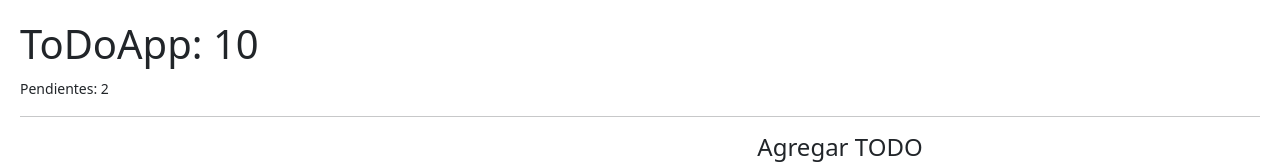
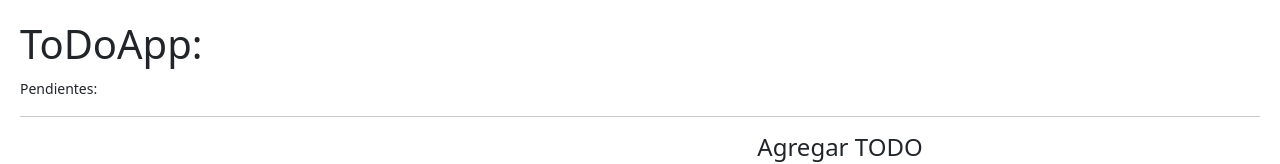
Before and after one commit to danielalbanez40/react-de-cero-a-experto-MERN, a React (Vite) app in the folder 05-hook-app/: page / in a window 1280 px wide. Shown: the top 164 px of the page. Built offline with nearby package versions, Linux system fonts and the light colour scheme.

Commit message:
Task: Hook useTodo

```diff
--- a/05-hook-app/src/08-useReducer/ToDoApp.jsx
+++ b/05-hook-app/src/08-useReducer/ToDoApp.jsx
@@ -1,54 +1,21 @@
-import { useEffect, useReducer } from "react";
-import todoReducer from "./todo-reducer";
 import TodoList from "./TodoList";
 import TodoAdd from "./TodoAdd";
-
-const initialState = [];
-
-const init = () => {
-  return JSON.parse(localStorage.getItem("todos")) || [];
-};
+import useTodo from "../Hooks/useTodo";
 
 const ToDoApp = () => {
-  const [todos, dispatch] = useReducer(todoReducer, initialState, init);
-
-  useEffect(() => {
-    localStorage.setItem("todos", JSON.stringify(todos) || []);
-  }, [todos]);
-
-  const handleNewTodo = (todo) => {
-    const newTodoAction = {
-      type: "ADD_TODO",
-      payload: todo,
-    };
-
-    dispatch(newTodoAction);
-  };
-
-  const handleDeleteTodo = (id) => {
-    const deleteTodoAction = {
-      type: "DELETE_TODO",
-      payload: id,
-    };
-
-    dispatch(deleteTodoAction);
-  };
-
-  const handleToggleTodo = (id) => {
-
-    const toggleTodoAction = {
-      type: "TOGGLE_TODO",
-      payload: id,
-    };
-
-    dispatch(toggleTodoAction);
-
-  };
+  const {
+    todos,
+    todosCount,
+    pendingTodosCount,
+    handleNewTodo,
+    handleToggleTodo,
+    handleDeleteTodo,
+  } = useTodo();
 
   return (
     <>
-      <h1>ToDoApp: 10 </h1>
-      <small>Pendientes: 2 </small>
+      <h1>ToDoApp: {todosCount} </h1>
+      <small>Pendientes: {pendingTodosCount}</small>
       <hr />
 
       <div className="row">
--- /dev/null
+++ b/05-hook-app/src/Hooks/index.js
@@ -0,0 +1,6 @@
+// Archivo 'Barril'
+
+export  * from './useCounter'
+export  * from './useFetch'
+export  * from './useForm'
+export  * from './useTodo'
--- /dev/null
+++ b/05-hook-app/src/Hooks/useTodo.js
@@ -0,0 +1,61 @@
+import { useEffect, useReducer } from "react";
+import todoReducer from "../08-useReducer/todo-reducer";
+
+const initialState = [];
+
+const init = () => {
+  return JSON.parse(localStorage.getItem("todos")) || [];
+};
+
+const useTodo = () => {
+  const [todos, dispatch] = useReducer(todoReducer, initialState, init);
+
+  useEffect(() => {
+    localStorage.setItem("todos", JSON.stringify(todos) || []);
+  }, [todos]);
+
+  const handleNewTodo = (todo) => {
+    const newTodoAction = {
+      type: "ADD_TODO",
+      payload: todo,
+    };
+
+    dispatch(newTodoAction);
+  };
+
+  const handleDeleteTodo = (id) => {
+    const deleteTodoAction = {
+      type: "DELETE_TODO",
+      payload: id,
+    };
+
+    dispatch(deleteTodoAction);
+  };
+
+  const handleToggleTodo = (id) => {
+    const toggleTodoAction = {
+      type: "TOGGLE_TODO",
+      payload: id,
+    };
+
+    dispatch(toggleTodoAction);
+  };
+
+  const todosCount = () => {
+    todos.length;
+  };
+  const pendingTodosCount = () => {
+    todos.filter((todo) => !todo.done).length;
+  };
+
+  return {
+    todos,
+    handleNewTodo,
+    handleDeleteTodo,
+    handleToggleTodo,
+    todosCount,
+    pendingTodosCount,
+  };
+};
+
+export default useTodo;
```
